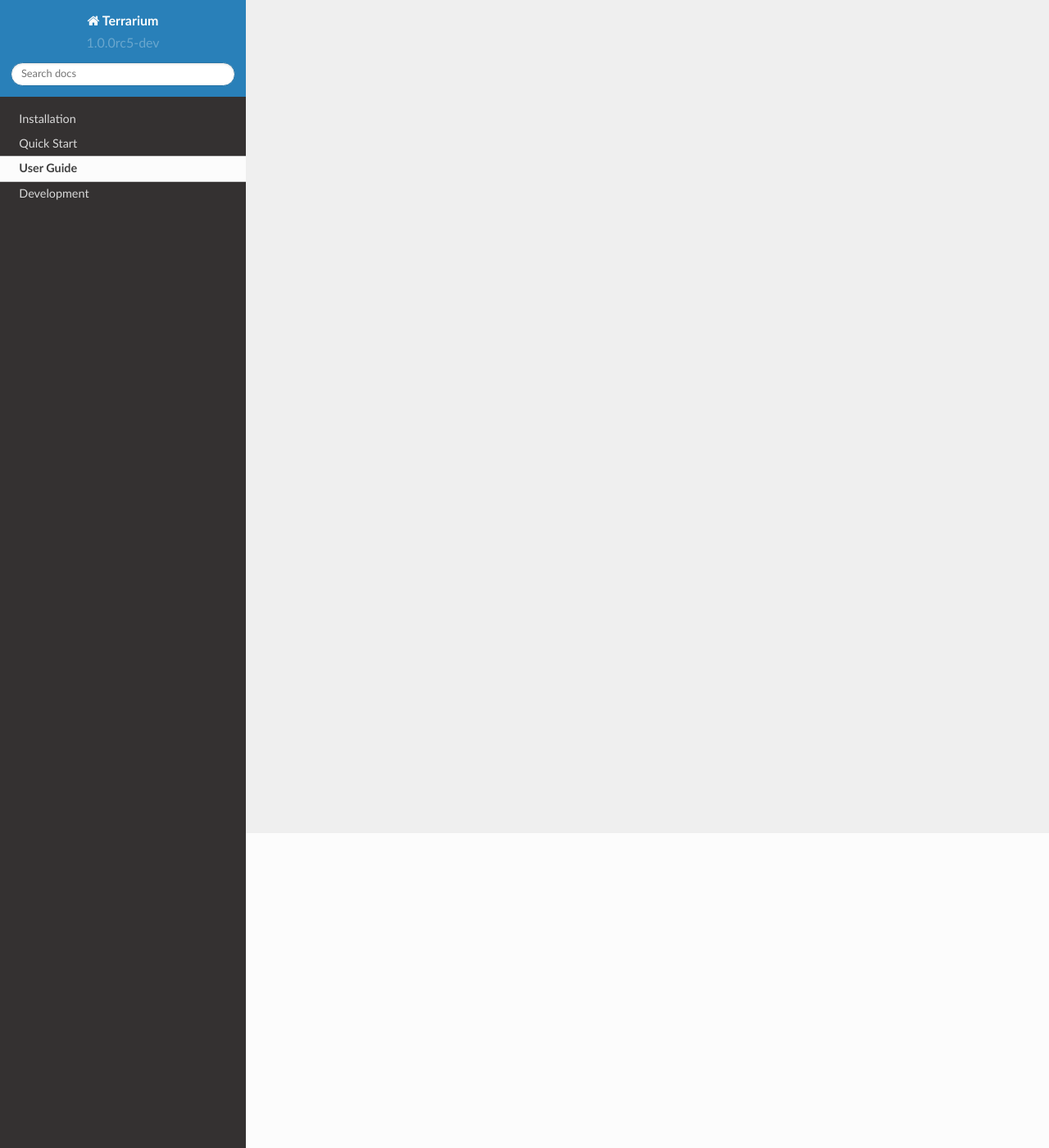
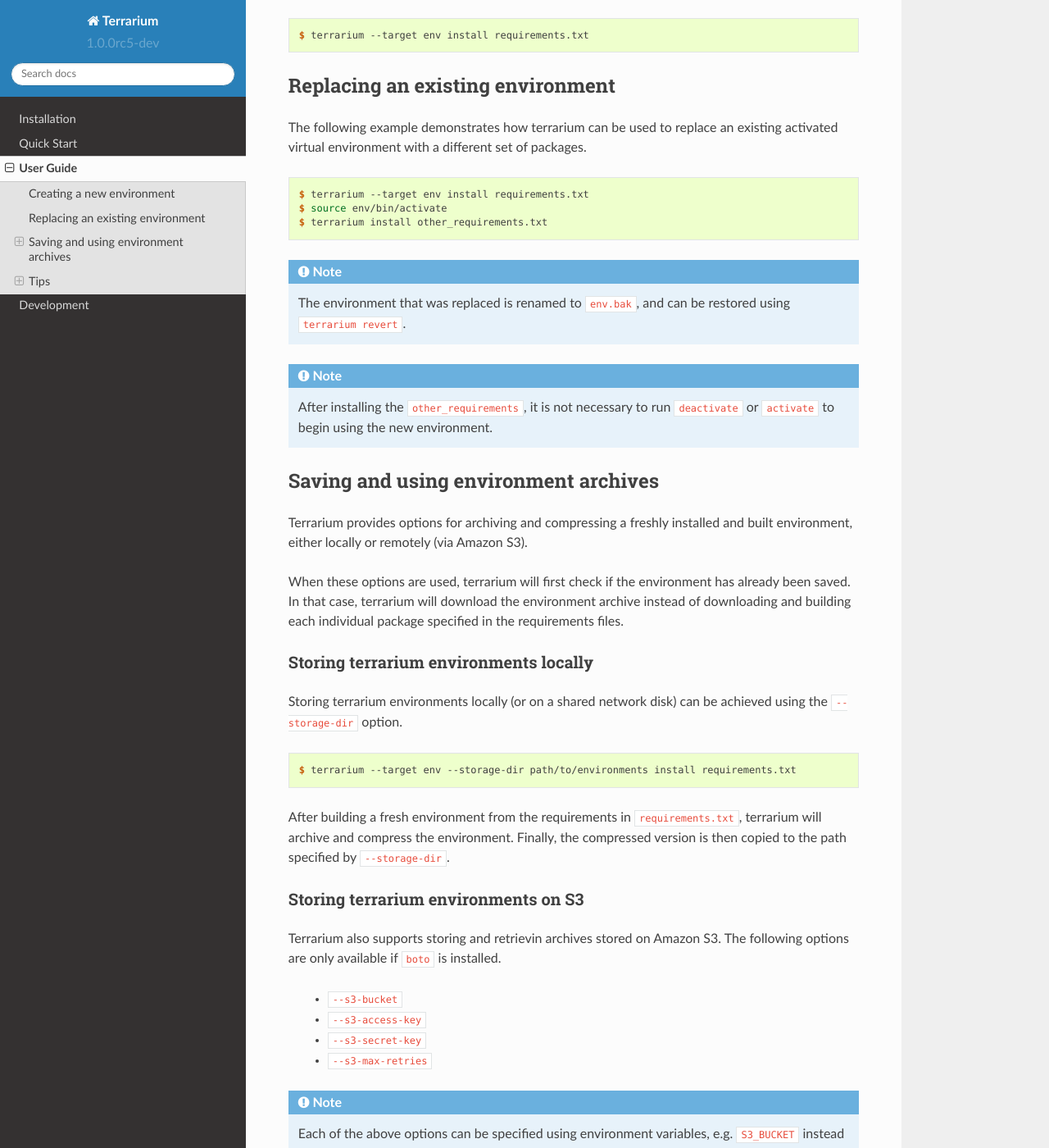
Before and after one commit to PolicyStat/terrarium, a Sphinx documentation site: the page built from docs/user_guide.rst, in a window 1280 px wide and 1400 px high, scrolled down 384 px. Shown: the whole window at 82% size. Built offline with Sphinx 7.4.7 and the Read the Docs theme 2.0.0, drawn with Linux system fonts in a browser that asks for light colours; pages that are not in the unit, such as notebooks, are missing from menus; some of the changed text lies outside the part shown.

Commit message:
Refs #49. Added the user guide

````diff
--- a/docs/user_guide.rst
+++ b/docs/user_guide.rst
@@ -1,3 +1,76 @@
 ##########
 User Guide
 ##########
+
+.. include:: _quickstart.rst
+
+Saving and using environment archives
+#####################################
+
+Terrarium provides options for archiving and compressing
+a freshly installed
+and built environment,
+either locally or remotely (via Amazon S3).
+
+When these options are used,
+terrarium will first check if the environment has already been saved.
+In that case,
+terrarium will download the environment archive instead of downloading
+and building each individual package specified in the requirements files.
+
+Storing terrarium environments locally
+======================================
+
+Storing terrarium environments locally (or on a shared network disk)
+can be achieved using the ``--storage-dir`` option.
+
+.. code-block:: shell-session
+
+    $ terrarium --target env --storage-dir path/to/environments install requirements.txt
+
+After building a fresh environment from the requirements in ``requirements.txt``,
+terrarium will archive and compress the environment.
+Finally,
+the compressed version is then copied to the path specified by ``--storage-dir``.
+
+Storing terrarium environments on S3
+====================================
+
+Terrarium also supports storing and retrievin archives stored on Amazon S3.
+The following options are only available if ``boto`` is installed.
+
+  * ``--s3-bucket``
+  * ``--s3-access-key``
+  * ``--s3-secret-key``
+  * ``--s3-max-retries``
+
+.. note::
+    Each of the above options can be specified using environment variables,
+    e.g. ``S3_BUCKET``
+    instead of being passed in as a parameter.
+
+Tips
+####
+
+Using an alternative index server
+=================================
+
+If you're using an index server other than PyPI (perhaps an index server
+with internal-only packages), then you need to be able to tell terrarium
+to use that index URL. Terrarium does not have the `-i`
+(`--index-url`) option that pip has, so how do you indicate the index
+URL? Well, you may recall that pip requirements files can also
+contain command-line options... So add a line like this to one of your
+requirements files:
+
+```
+--index-url http://internal-index-server.corp/index
+```
+
+You can add a line like the above to an existing requirements file that
+has a list of packages or you could add it to a separate requirements
+file and then add that to the terrarium command-line.
+
+.. code-block:: shell-session
+
+    $ terrarium --target testenv install internal-index-server.txt requirements.txt
````
